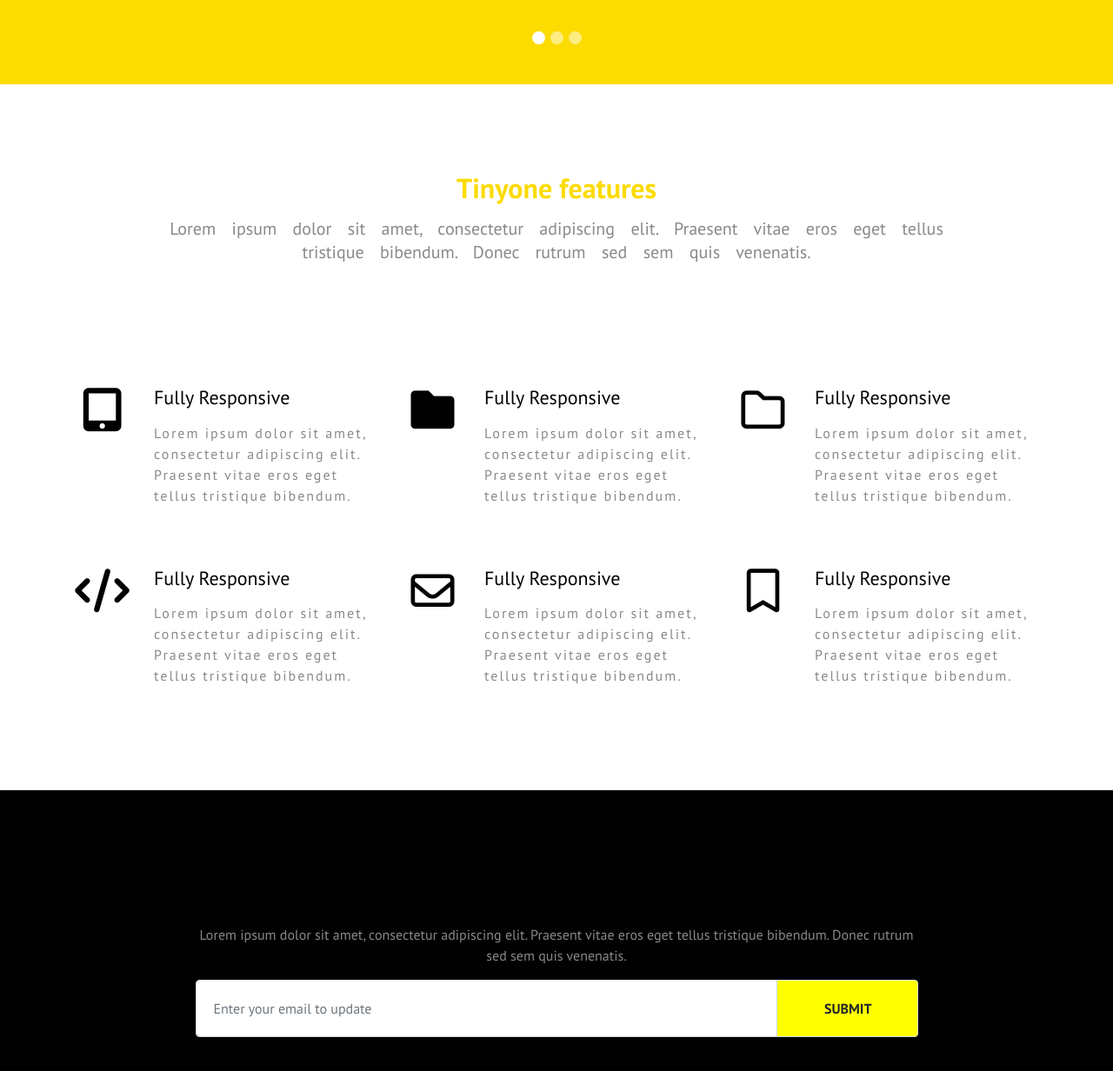
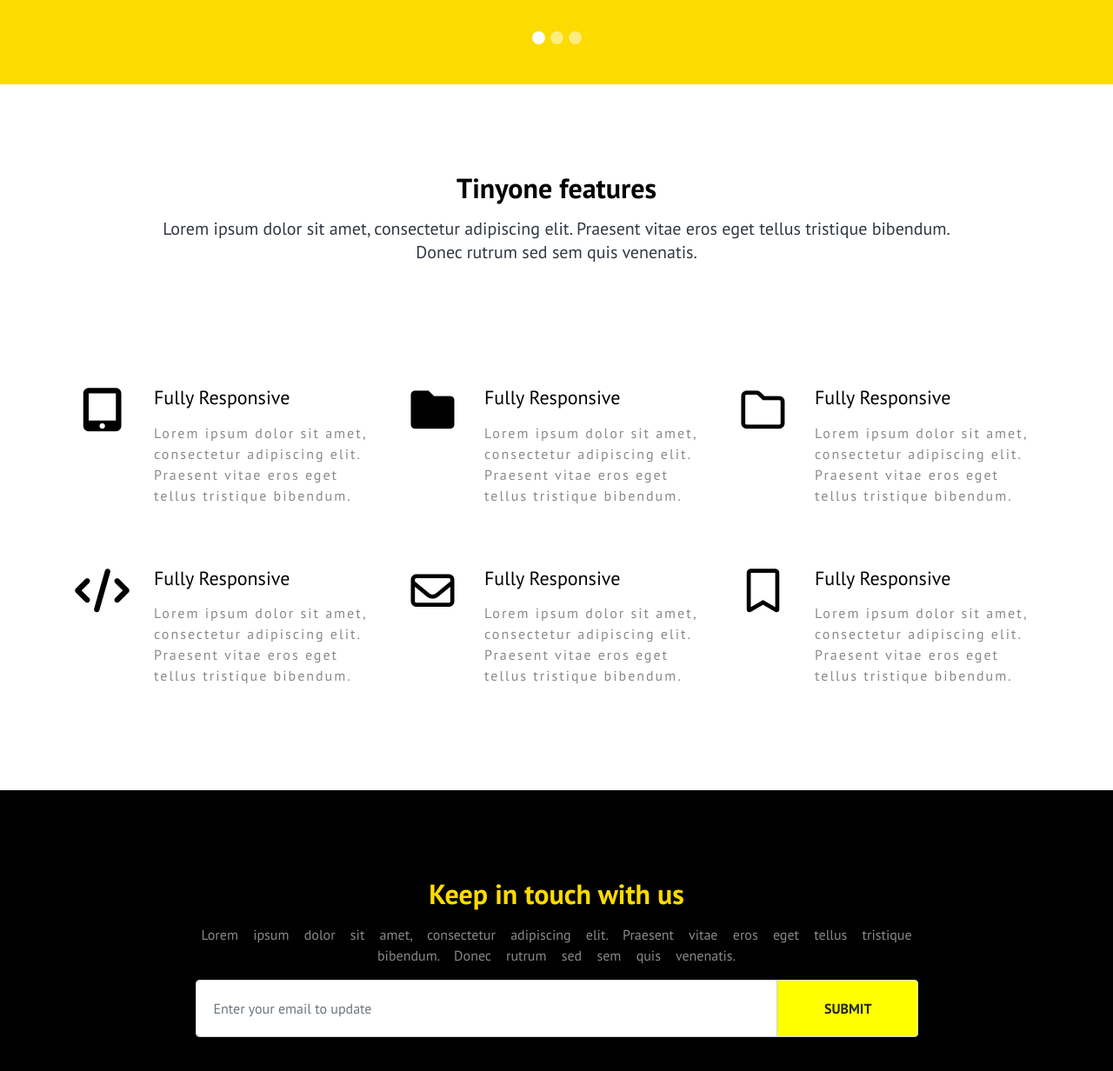
Before and after one commit to rokykhan/tynione, a plain HTML site: page index.html in a window 1280 px wide. Shown: the part 582-1814 px from the top of the page at 87% size. Drawn offline with Linux system fonts and the light colour scheme.

Commit message:
Update style.css

```diff
--- a/css/style.css
+++ b/css/style.css
@@ -177,10 +177,10 @@ padding: 20px 0;
     background-color: #010101;
 
 }
-.c_title h1{
+.cs_title h1{
 	color: #fcdb00;
 }
-.c_title p{
+.cs_title p{
 	color: #898989;
 	word-spacing: 13px;
 }
```
